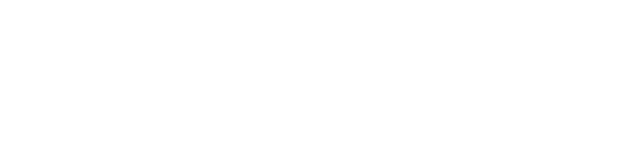
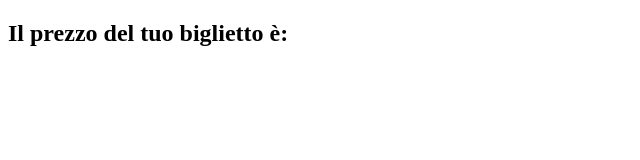
Before and after one commit to Difelice-e/js-biglietto-treno, a plain HTML site: page index.html in a window 1280 px wide. Shown: the whole page, without its empty margins (0-640 px from the left). Drawn offline with Linux system fonts and the light colour scheme.

Commit message:
preparazione struttura

```diff
--- a/index.html
+++ b/index.html
@@ -7,7 +7,11 @@
     <title>js-biglietto-treno</title>
 </head>
 <body>
-
+    <main>
+        <section>
+            <h1 id="ticket_price">Il prezzo del tuo biglietto è: </h1>
+        </section>
+    </main>
 
 
 
```
Also changed, not shown: app.js (+8 -0 lines).
